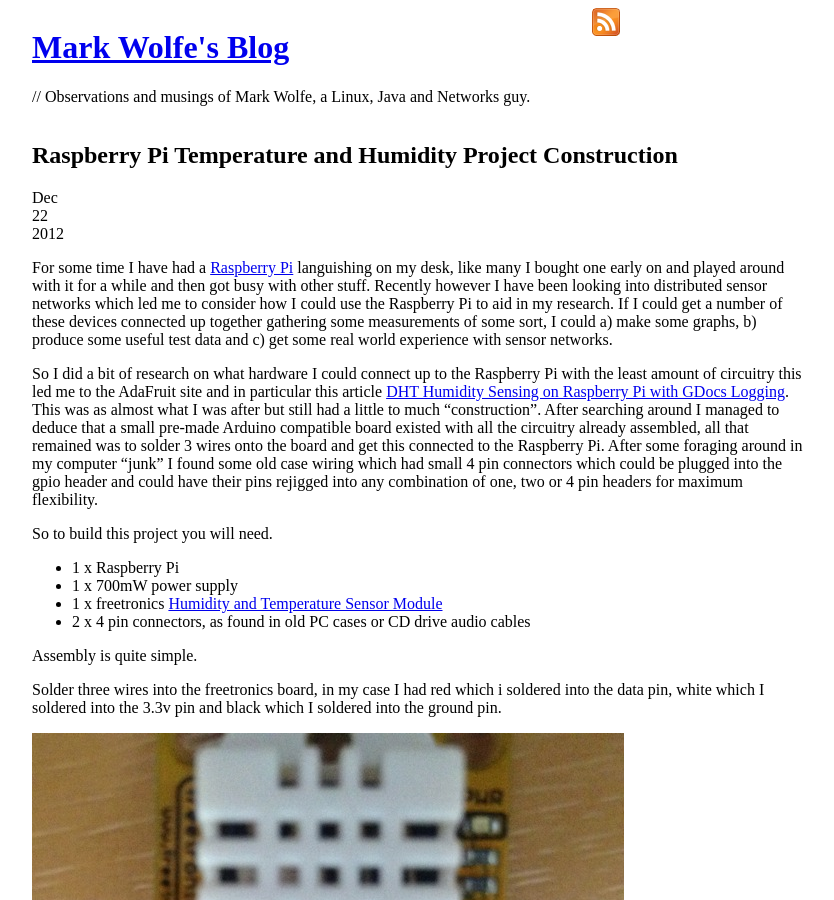
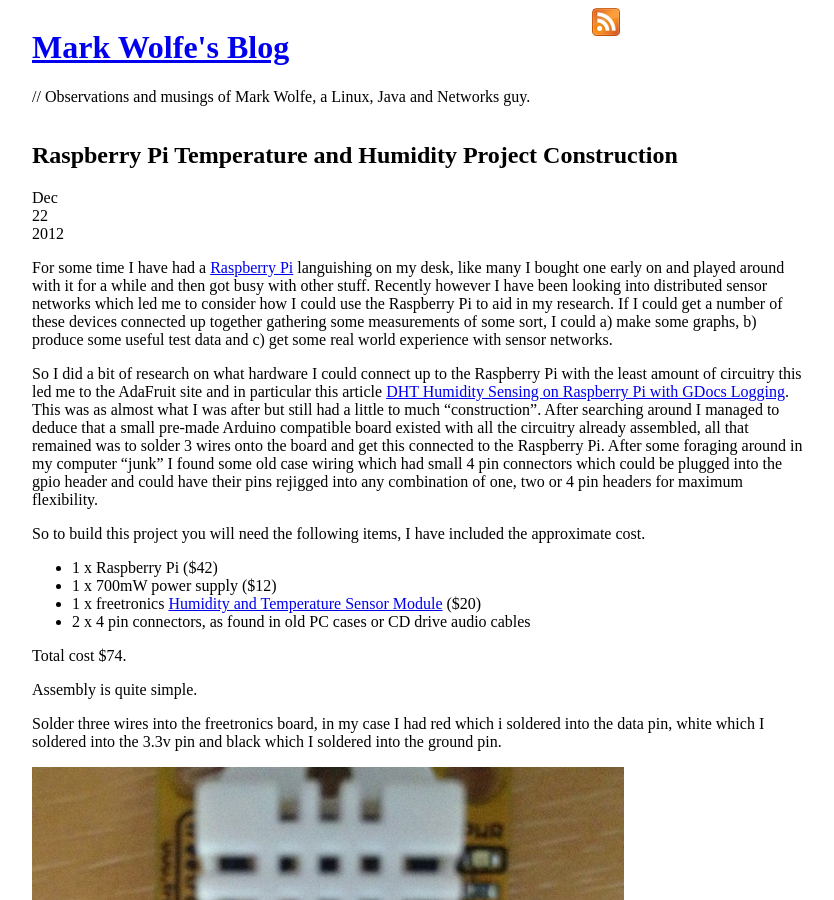
Before and after one commit to wolfeidau/wolfeidau_site, a Jekyll site: the page built from _posts/2012-12-22-raspberry-pi-temperature-and-humidity-project-construction.md, in a window 1280 px wide and 900 px high. Shown: the whole window, without its empty margins (218-1052 px from the left). Built offline with Jekyll 4.4.1, drawn with Linux system fonts in a browser that asks for light colours; some web fonts are replaced; comment, search, counter and statistics services are not loaded.

Commit message:
Added approx costs for items.

```diff
--- a/_posts/2012-12-22-raspberry-pi-temperature-and-humidity-project-construction.md
+++ b/_posts/2012-12-22-raspberry-pi-temperature-and-humidity-project-construction.md
@@ -18,12 +18,14 @@
 "junk" I found some old case wiring which had small 4 pin connectors which could be plugged into the gpio header and could
 have their pins rejigged into any combination of one, two or 4 pin headers for maximum flexibility.
 
-So to build this project you will need.
+So to build this project you will need the following items, I have included the approximate cost.
 
-* 1 x Raspberry Pi
-* 1 x 700mW power supply
-* 1 x freetronics [Humidity and Temperature Sensor Module](http://www.freetronics.com/humid)
+* 1 x Raspberry Pi ($42)
+* 1 x 700mW power supply ($12)
+* 1 x freetronics [Humidity and Temperature Sensor Module](http://www.freetronics.com/humid) ($20)
 * 2 x 4 pin connectors, as found in old PC cases or CD drive audio cables
+
+Total cost $74.
 
 Assembly is quite simple.
 
```
